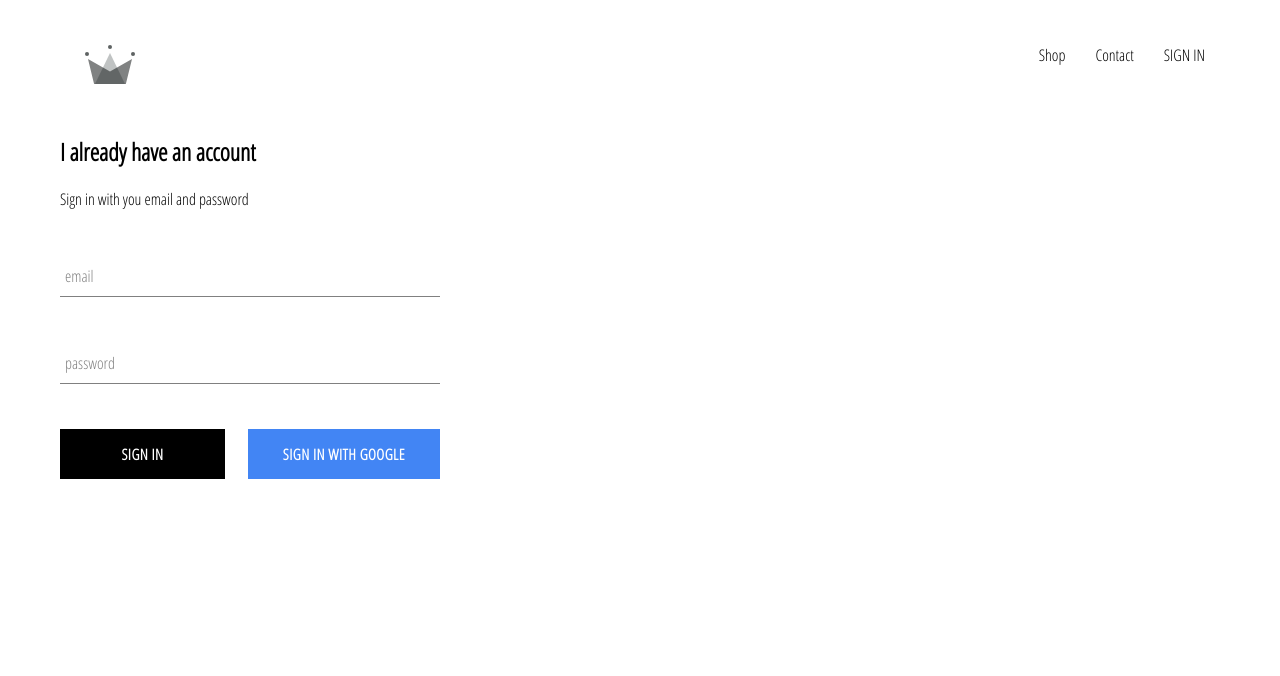
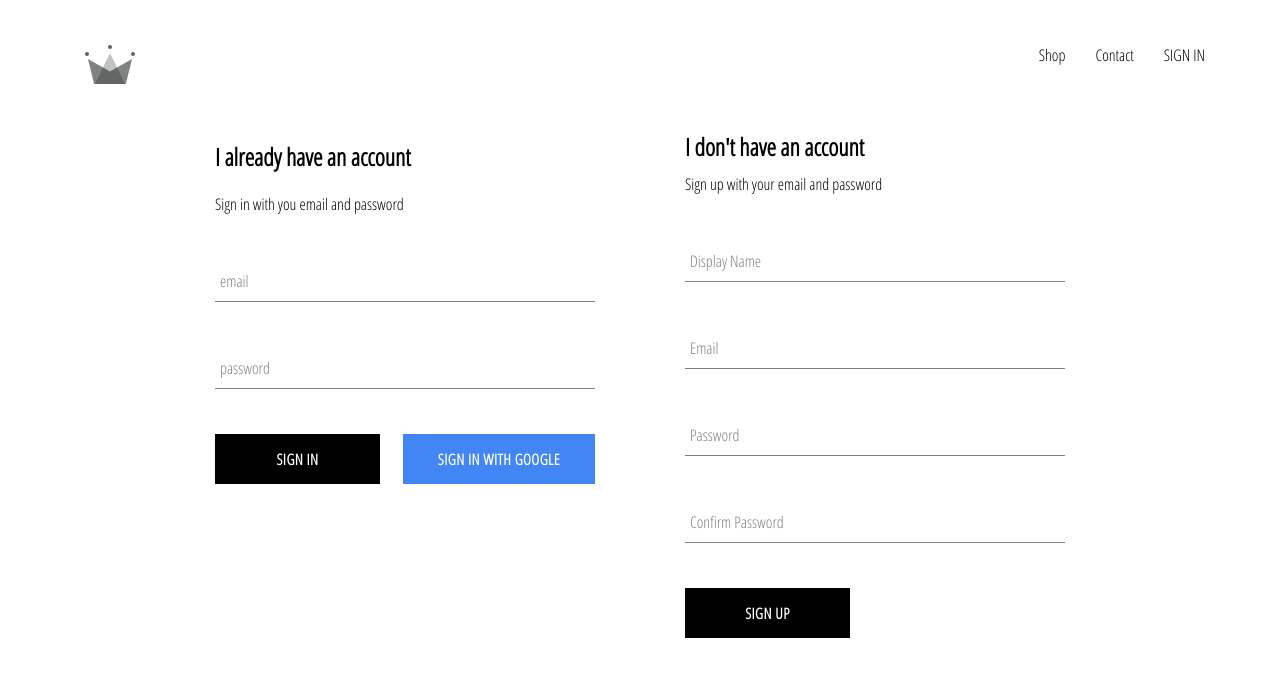
Before and after one commit to davidwu1010/react-ecomm-project, a React (Create React App) app: page /signin in a window 1280 px wide. Shown: the top 676 px of the page. Built offline with nearby package versions, Linux system fonts and the light colour scheme; no server answers.

Commit message:
Add sign up and sign in

```diff
--- a/src/App.js
+++ b/src/App.js
@@ -7,7 +7,7 @@
 import ShopPage from './pages/shop/shop.component'
 import Header from './components/header/header.component';
 import SignInAndSignUpPage from './pages/sign-in-and-sign-up/sign-in-and-sign-up.component';
-import { auth } from './firebase/firebase.utils';
+import { auth, createUserProfileDocument } from './firebase/firebase.utils';
 
 class App extends React.Component {
   constructor() {
@@ -21,11 +21,22 @@
   unsubscribeFromAuth = null;
 
   componentDidMount() {
-    this.unsubscribeFromAuth = auth.onAuthStateChanged(user => {
-      this.setState({ currentUser: user });
+    this.unsubscribeFromAuth = auth.onAuthStateChanged(async userAuth => {
+      if (userAuth) {
+        const userRef = await createUserProfileDocument(userAuth);
 
-      console.log(user);
-    })
+        userRef.onSnapshot(snapShot => {
+          this.setState({
+              currentUser: {
+                id: snapShot.id,
+                ...snapShot.data()
+              }
+          });
+        });
+      }
+
+      this.setState({ currentUser: userAuth });
+    });
   }
 
   componentWillUnmount() {
--- a/src/components/sign-in/sign-in.component.jsx
+++ b/src/components/sign-in/sign-in.component.jsx
@@ -3,7 +3,7 @@
 import FormInput from '../form-input/form-input.component';
 import CustomButton from '../custom-button/custom-button.component';
 
-import { signinWithGoogle } from '../../firebase/firebase.utils';
+import { auth, signinWithGoogle } from '../../firebase/firebase.utils';
 
 import './sign-in.styles.scss';
 
@@ -17,10 +17,18 @@
         }
     }
 
-    handleSubmit = event => {
+    handleSubmit = async event => {
         event.preventDefault();
 
-        this.setState({email: '', password: ''});
+        const { email, password } = this.state;
+
+        try {
+            await auth.signInWithEmailAndPassword(email, password);
+            this.setState({email: '', password: ''});
+        } catch (error) {
+            console.log(error);
+        }
+
     }
 
     handleChange = event => {
@@ -39,8 +47,8 @@
                     <FormInput name="email" type="email" value={this.state.email} handleChange={this.handleChange} label="email" required/>
                     <FormInput name="password" type="password" value={this.state.password} handleChange={this.handleChange} label="password" required/>
                     <div className="buttons">
-                        <CustomButton type="submit">Sign in </CustomButton>
-                        <CustomButton onClick={signinWithGoogle} isGoogleSignIn>Sign in with Google</CustomButton>
+                        <CustomButton type="submit">Sign in</CustomButton>
+                        <CustomButton type="button" onClick={signinWithGoogle} isGoogleSignIn>Sign in with Google</CustomButton>
                     </div>
                 </form>
             </div>
--- /dev/null
+++ b/src/components/sign-up/sign-up.component.jsx
@@ -0,0 +1,100 @@
+import React from 'react';
+
+import FormInput from '../form-input/form-input.component';
+import CustomButton from '../custom-button/custom-button.component';
+
+import { auth, createUserProfileDocument } from '../../firebase/firebase.utils';
+
+import './sign-up.styles.scss';
+
+class SignUp extends React.Component {
+    constructor() {
+        super();
+
+        this.state = {
+            displayName: '',
+            email: '',
+            password: '',
+            confirmPassword: ''
+        }
+    }
+
+    handleSubmit = async event => {
+        event.preventDefault();
+
+        const { displayName, email, password, confirmPassword } = this.state;
+
+        if (password !== confirmPassword) {
+            alert("passwords don't match");
+            return;
+        }
+
+        try {
+            const { user } = await auth.createUserWithEmailAndPassword(email, password);
+
+            await createUserProfileDocument(user, { displayName });
+
+            this.setState({
+                displayName: '',
+                email: '',
+                password: '',
+                confirmPassword: ''
+            });
+        } catch (error) {
+            console.error(error);
+        }
+    }
+
+    handleChange = event => {
+        const { name, value } = event.target;
+
+        this.setState({ [name]: value });
+    }
+
+    render() {
+        const { displayName, email, password, confirmPassword } = this.state;
+        return (
+            <div className="sign-up">
+                <h2 className="title">I don't have an account</h2>
+                <span>Sign up with your email and password</span>
+                <form className='sign-up-form' onSubmit={this.handleSubmit}>
+                    <FormInput
+                        type="text"
+                        name="displayName"
+                        value={displayName}
+                        onChange={this.handleChange}
+                        label='Display Name'
+                        required
+                    />
+                    <FormInput
+                        type="email"
+                        name="email"
+                        value={email}
+                        onChange={this.handleChange}
+                        label='Email'
+                        required
+                    />
+                    <FormInput
+                        type="password"
+                        name="password"
+                        value={password}
+                        onChange={this.handleChange}
+                        label='Password'
+                        required
+                    />
+                    <FormInput
+                        type="password"
+                        name="confirmPassword"
+                        value={confirmPassword}
+                        onChange={this.handleChange}
+                        label='Confirm Password'
+                        required
+                    />
+                    <CustomButton type='submit'>SIGN UP</CustomButton>
+                </form>
+            </div>
+        )
+    }
+}
+
+export default SignUp;
--- /dev/null
+++ b/src/components/sign-up/sign-up.styles.scss
@@ -0,0 +1,9 @@
+.sign-up {
+    display: flex;
+    flex-direction: column;
+    width: 380px;
+
+    .title {
+        margin: 10px 0;
+    }
+}
--- a/src/firebase/firebase.utils.js
+++ b/src/firebase/firebase.utils.js
@@ -13,6 +13,32 @@
     measurementId: "G-HPDMLDECSZ"
 }
 
+export const createUserProfileDocument = async (userAuth, additionalData) => {
+    if (!userAuth) return;
+
+    const userRef = firestore.doc(`users/${userAuth.uid}`);
+
+    const snapShot = await userRef.get();
+
+    if (!snapShot.exists) {
+        const { displayName, email } = userAuth;
+        const createdAt = new Date();
+
+        try {
+            await userRef.set({
+                displayName,
+                email,
+                createdAt,
+                ...additionalData
+            })
+        } catch(error) {
+            console.log('error creating user', error.message);
+        }
+    }
+
+    return userRef;
+}
+
 firebase.initializeApp(config);
 
 export const auth = firebase.auth();
--- a/src/pages/sign-in-and-sign-up/sign-in-and-sign-up.component.jsx
+++ b/src/pages/sign-in-and-sign-up/sign-in-and-sign-up.component.jsx
@@ -1,12 +1,14 @@
 import React from 'react';
 
 import SignIn from '../../components/sign-in/sign-in.component';
+import SignUp from '../../components/sign-up/sign-up.component';
 
 import './sign-in-and-sign-up.styles.scss';
 
 const SignInAndSignUpPage = () => (
     <div className='sign-in-and-sign-up'>
         <SignIn />
+        <SignUp />
     </div>
 )
 
--- a/src/pages/sign-in-and-sign-up/sign-in-and-sign-up.styles.scss
+++ b/src/pages/sign-in-and-sign-up/sign-in-and-sign-up.styles.scss
@@ -0,0 +1,6 @@
+.sign-in-and-sign-up {
+    width: 850px;
+    display: flex;
+    justify-content: space-between;
+    margin: 30px auto;
+}
```
